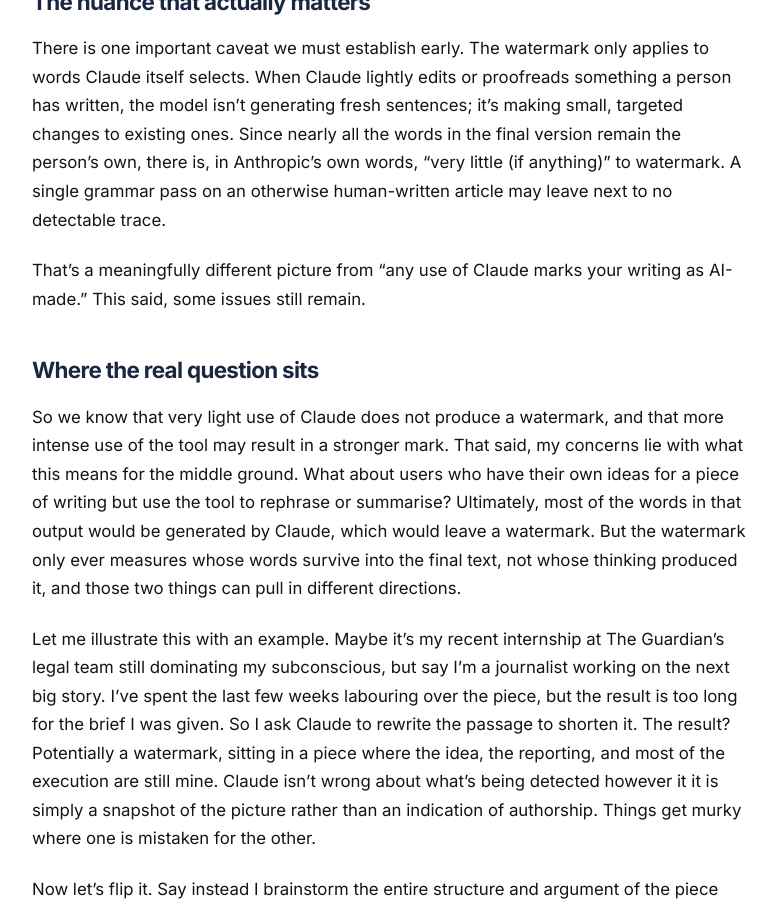
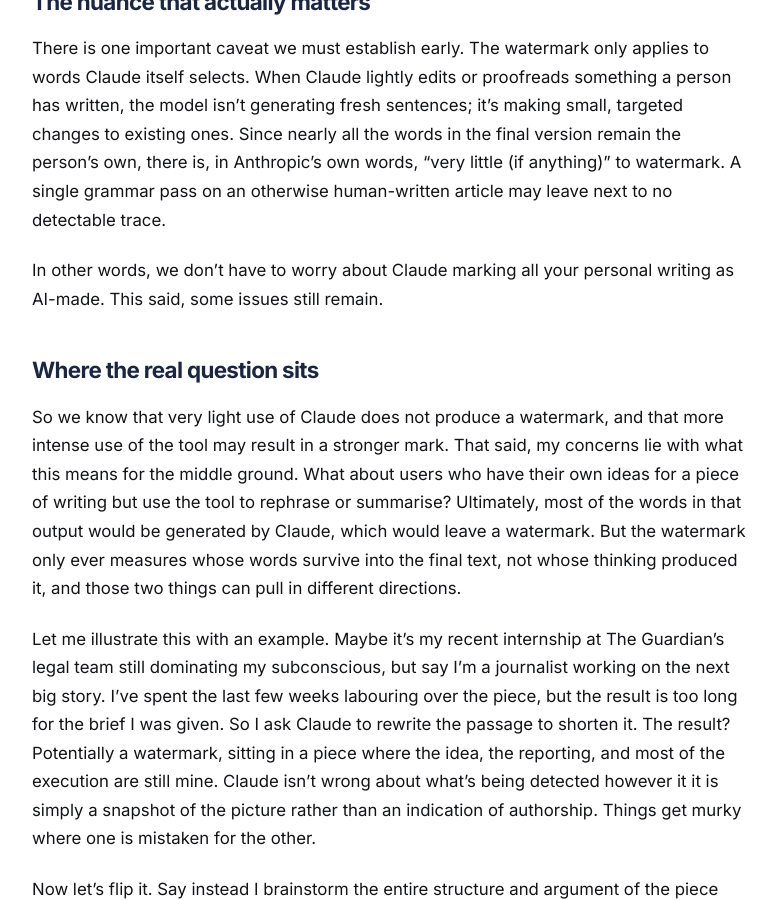
Before and after one commit to raniabouz/beats-and-bots, a Jekyll site: the page built from _posts/2026-08-20-claude-watermark-authorship (1).markdown, in a window 1280 px wide and 900 px high, scrolled down 1859 px. Shown: the whole window, without its empty margins (248-1024 px from the left). Built offline with Jekyll 4.4.1, drawn with Linux system fonts in a browser that asks for light colours.

Commit message:
update watermark post

```diff
--- a/_posts/2026-08-20-claude-watermark-authorship (1).markdown
+++ b/_posts/2026-08-20-claude-watermark-authorship (1).markdown
@@ -24,7 +24,7 @@ The mark travels with the words themselves, not with a file or a session. Copy t
 
 There is one important caveat we must establish early. The watermark only applies to words Claude itself selects. When Claude lightly edits or proofreads something a person has written, the model isn't generating fresh sentences; it's making small, targeted changes to existing ones. Since nearly all the words in the final version remain the person's own, there is, in Anthropic's own words, "very little (if anything)" to watermark. A single grammar pass on an otherwise human-written article may leave next to no detectable trace.
 
-That's a meaningfully different picture from "any use of Claude marks your writing as AI-made." This said, some issues still remain.
+In other words, we don't have to worry about Claude marking all your personal writing as AI-made. This said, some issues still remain.
 
 ## Where the real question sits
 
```
